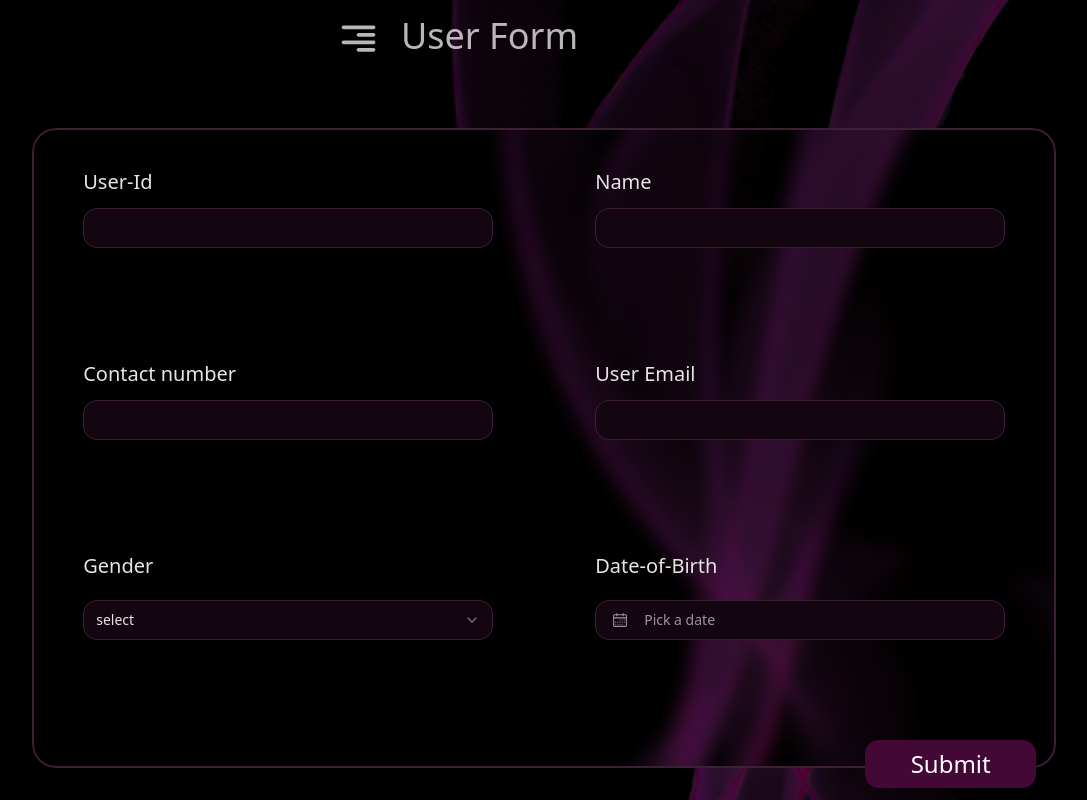
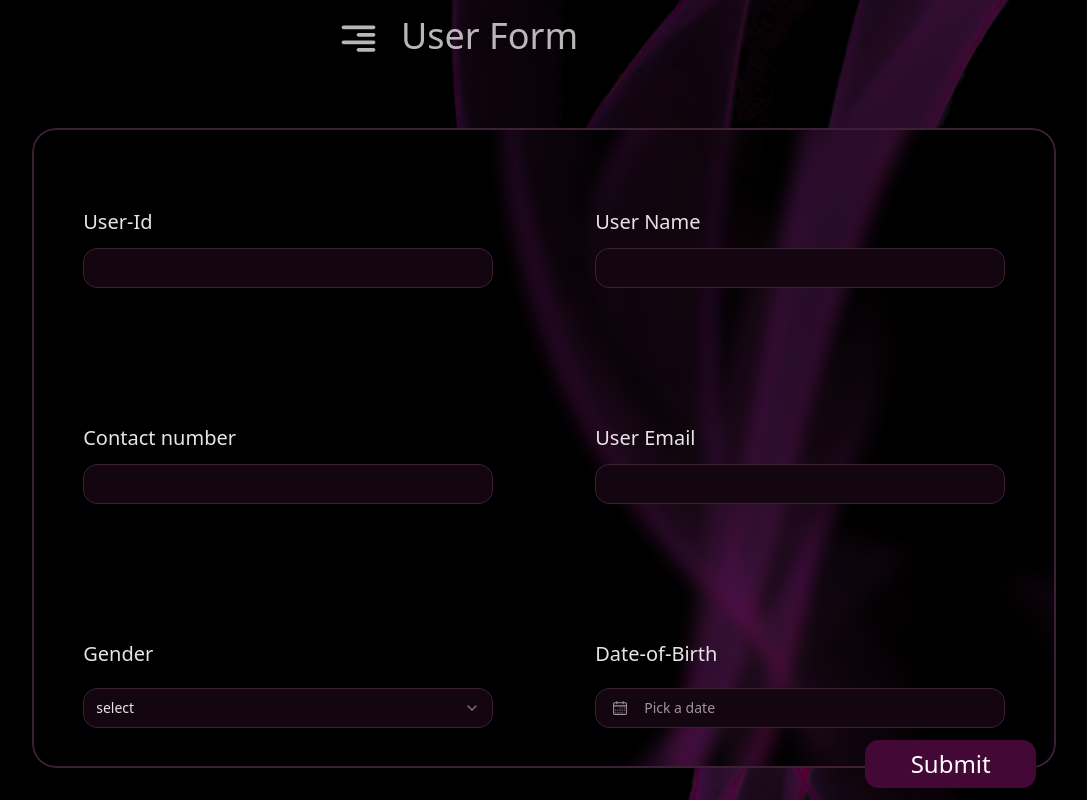
Before and after one commit to bethmij/BiGZKOOP-Challenge_Task, a React (Vite) app: page / in a window 1280 px wide. Shown: the whole page, without its empty margins (176-1263 px from the left). Built offline with nearby package versions, Linux system fonts and the light colour scheme.

Commit message:
user added

```diff
--- a/src/components/shared/InputItems/InputItem.tsx
+++ b/src/components/shared/InputItems/InputItem.tsx
@@ -70,7 +70,6 @@ export const InputItem = (props: InputProps) => {
                     <Label className="text-xl mb-2">{props.title}</Label>
                     <Select
                         onValueChange={handleSelectChange}
-
                         value={selectedOption}
                         required={props.required}
                     >
--- a/src/pages/form/customerDetails.tsx
+++ b/src/pages/form/userDetails.tsx
@@ -25,7 +25,7 @@ export function getCustomer() : User[][] {
         },
             {
                 id: "name",
-                title: "Name",
+                title: "User Name",
                 type: "input",
                 placeholder: "Name",
                 description: "Full name required",
--- a/src/pages/form/userForm.tsx
+++ b/src/pages/form/userForm.tsx
@@ -1,30 +1,30 @@
 import {CgFormatRight} from "react-icons/cg";
 import {Button} from "@/components/ui/button";
 import { ScrollArea } from "@/components/ui/scroll-area";
-import {getCustomer} from "../../pages/form/customerDetails.tsx";
+import {getCustomer} from "./userDetails.tsx";
 import {InputItem} from "@/components/shared/InputItems/InputItem.tsx";
 
 import {FieldValues, useForm} from "react-hook-form";
 import axios from "axios";
+import {useState} from "react";
 
 
 
 export const UserForm = () => {
 
     const form = getCustomer();
-    const {register, handleSubmit, formState: {errors}, reset} = useForm()
+    const {register, handleSubmit, formState: {errors}, reset, setValue} = useForm()
+    const [resetForm, setResetForm] = useState(false);
+
 
     const createUser = async (data: FieldValues) => {
         try {
-            const response = await axios.post('https://32babf3c1e8445439e4e0dcbb4a3c870.weavy.io', {data}, {
+            const response = await axios.post('https://jsonplaceholder.typicode.com/users', {data}, {
                 headers: {
-                    'Authorization': `Bearer wys_venqZ3RRX6yr8cKNhglLfxqp9x9hVY1Zfmnm`,
                     'Content-Type': 'application/json'
                 }
             });
             console.log('User created:', response.data);
-            alert("User created successfully!");
-            reset();
         } catch (error) {
             console.error('Error creating user:',error);
         }
@@ -33,7 +33,11 @@ export const UserForm = () => {
     const onSubmit = async (data: FieldValues) => {
         console.log(data);
         if(data) {
-            createUser(data).then(()=>{});
+            createUser(data).then(()=>{
+                alert("User created successfully!");
+                reset();
+                setResetForm(true);
+            });
         }
     }
 
@@ -51,10 +55,10 @@ export const UserForm = () => {
                     <div className=" bg-[url('@/assets/blured.png')] bg-center bg-cover w-full h-full absolute border-2 -z-50 rounded-3xl opacity-100 "></div>
 
                     {form.map((formData, index) => (
-                        <div key={index} className="flex justify-around mb-4 z-10">
+                        <div key={index} className="flex justify-around mb-4 z-10 mt-10">
                             {formData.map(data => (
                                 <div key={data.id} className=" z-50 w-2/5 py-10">
-                                        <InputItem id={data.id} inputType={data.type} title={data.title}
+                                        <InputItem id={data.id} inputType={data.type} title={data.title} setValue={setValue} isResetForm={resetForm}
                                                    required={data.required} register={register} selectItemList={data?.selectList}
                                                    error={errors[`question${index}`]}  textInputType={data?.inputType}/>
 
```
